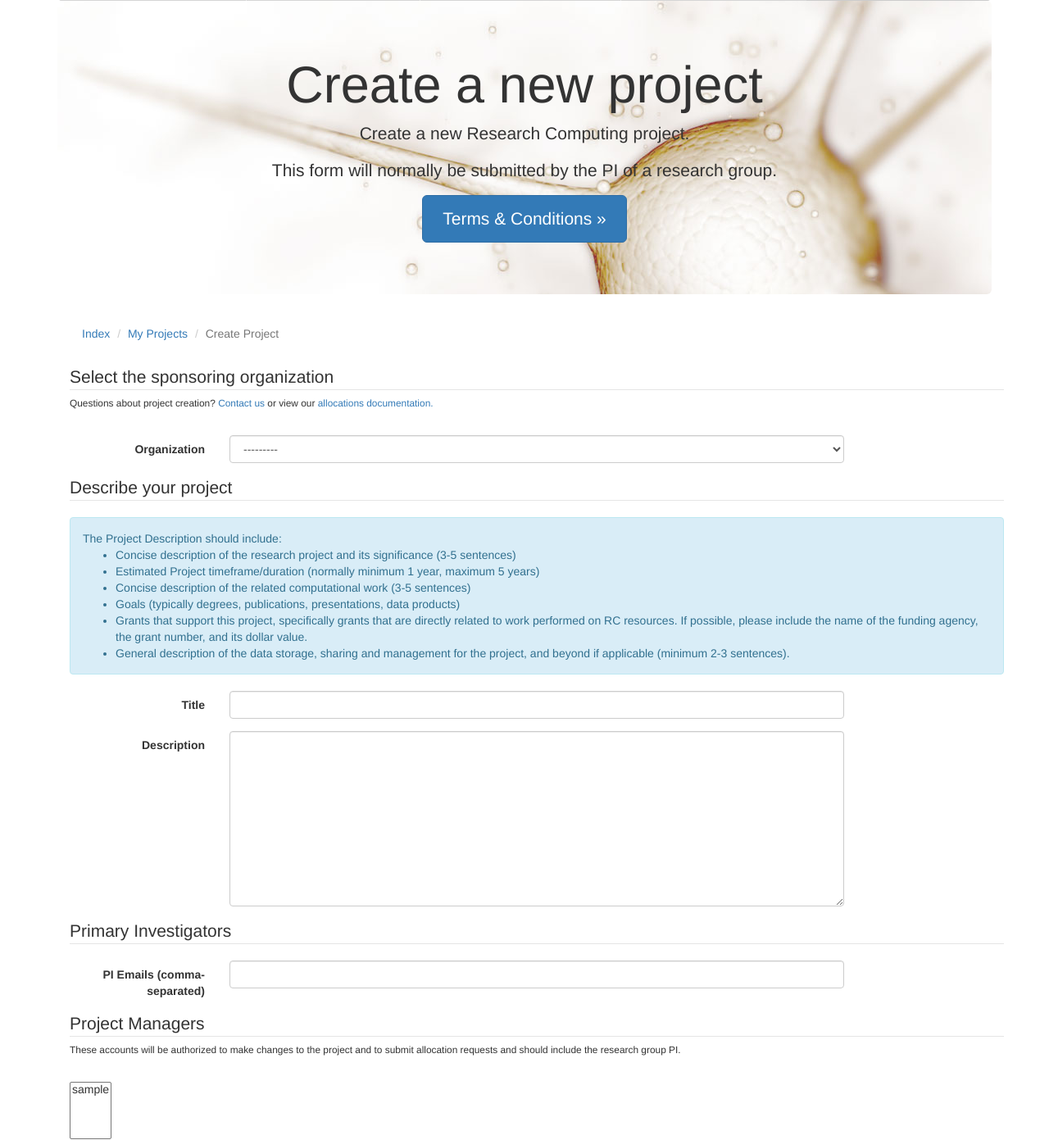
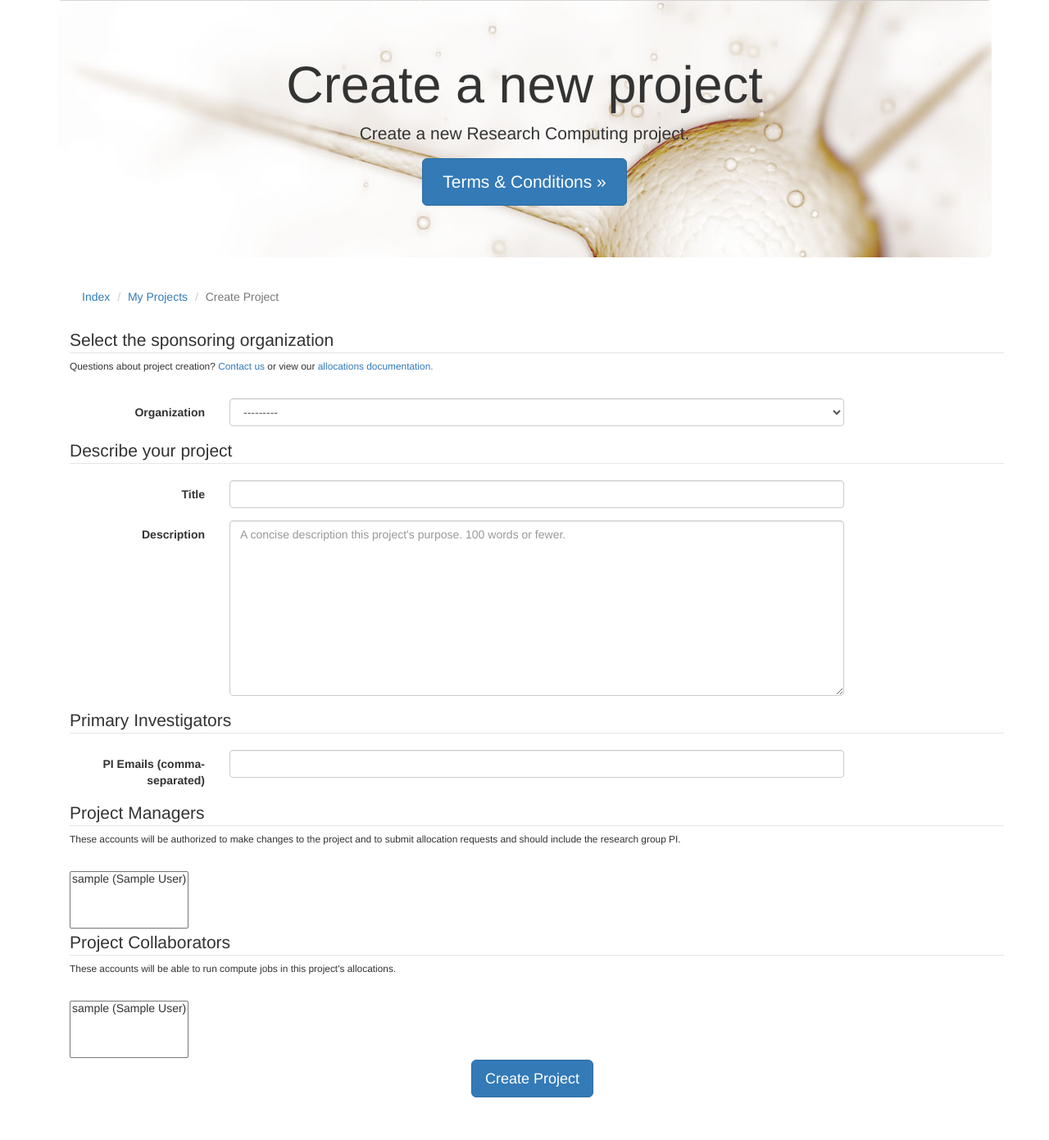
Before and after one commit to ResearchComputing/RCAMP, a Django app: page /projects/create in a window 1280 px wide. Shown: the part 401-1792 px from the top of the page at 82% size. After the commit the page ends 1740 px from the top, so only its background shows below. Run offline with Django 3.2, Linux system fonts and the light colour scheme; the visitor is signed in with stand-in values (Sample User, id 1); data comes from the database, SQL or seed files in the repository; parts of the project's set-up code (start-up, migrations or seed data) failed here and were passed over; some libraries are stand-ins or nearby versions.

Commit message:
Issues/285 (#287)
* Updated project member representations, simplified form content.

* Removed unnecessary content from list and create views.

* Updated functional tests. Closes #285

```diff
--- a/rcamp/projects/forms.py
+++ b/rcamp/projects/forms.py
@@ -8,6 +8,10 @@ from accounts.models import (
 )
 from projects.models import Project
 
+
+class ProjectMembersModelMultipleChoiceField(forms.ModelMultipleChoiceField):
+    def label_from_instance(self, obj):
+        return '{} ({} {})'.format(obj.username,obj.first_name,obj.last_name)
 
 class ProjectForm(forms.ModelForm):
 
@@ -23,7 +27,7 @@ class ProjectForm(forms.ModelForm):
         ]
 
     pi_emails = MultiEmailField(required=True)
-    managers = forms.ModelMultipleChoiceField(
+    managers = ProjectMembersModelMultipleChoiceField(
         queryset=User.objects.all(),
         required=False,
         widget=admin.widgets.FilteredSelectMultiple(
@@ -31,7 +35,7 @@ class ProjectForm(forms.ModelForm):
             False,
         )
     )
-    collaborators = forms.ModelMultipleChoiceField(
+    collaborators = ProjectMembersModelMultipleChoiceField(
         queryset=User.objects.all(),
         required=False,
         widget=admin.widgets.FilteredSelectMultiple(
--- a/rcamp/projects/templates/project-create.html
+++ b/rcamp/projects/templates/project-create.html
@@ -10,7 +10,6 @@
 {% block jumbotron_heading %}<h1>Create a new project</h1>{% endblock %}
 {% block jumbotron_subheading %}
 <p>Create a new Research Computing project.</p>
-<p>This form will normally be submitted by the PI of a research group.</p>
 {% endblock %}
 
 {% block container %}
@@ -75,17 +74,6 @@
 
   <fieldset>
     <legend>Describe your project</legend>
-    <div class="alert alert-info" role="alert">
-      The Project Description should include:
-      <ul>
-        <li>Concise description of the research project and its significance (3-5 sentences)</li>
-        <li>Estimated Project timeframe/duration (normally minimum 1 year, maximum 5 years)</li>
-        <li>Concise description of the related computational work (3-5 sentences)</li>
-        <li>Goals (typically degrees, publications, presentations, data products)</li>
-        <li>Grants that support this project, specifically grants that are directly related to work performed on RC resources. If possible, please include the name of the funding agency, the grant number, and its dollar value.</li>
-        <li>General description of the data storage, sharing and management for the project, and beyond if applicable (minimum 2-3 sentences).</li>
-      </ul>
-    </div>
     {% if form.title.errors %}
     <div class="form-group has-error has-feedback">
     {% else %}
@@ -112,7 +100,7 @@
     {% endif %}
         <label class="col-sm-2 control-label" for="id_description">Description</label>
         <div class="col-sm-8">
-          <textarea id="id_description" name="description" class="form-control" rows="10" cols="40"/>{% if form.description.value %}{{ form.description.value }}{% endif %}</textarea>
+          <textarea id="id_description" name="description" class="form-control" rows="10" cols="40" placeholder="A concise description this project's purpose. 100 words or fewer." />{% if form.description.value %}{{ form.description.value }}{% endif %}</textarea>
           {% if form.description.errors %}
           <div class="alert alert-danger alert-dismissable">
             <button type="button" class="close" data-dismiss="alert" aria-hidden="true">&times;</button>
```
Also changed, not shown: rcamp/lib/test/functional.py (+7 -0 lines), rcamp/projects/templates/project-list.html (+0 -7 lines), rcamp/projects/test_functional.py (+5 -5 lines).
